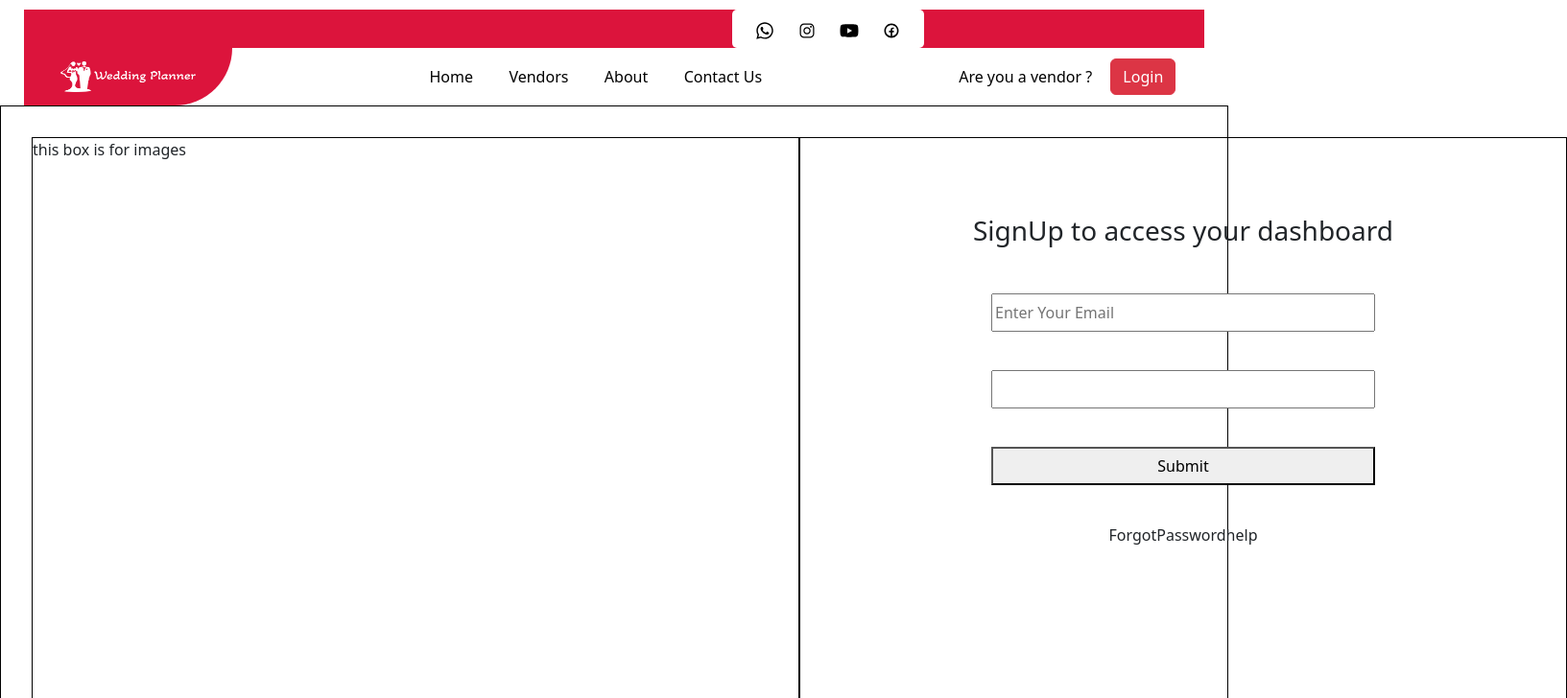
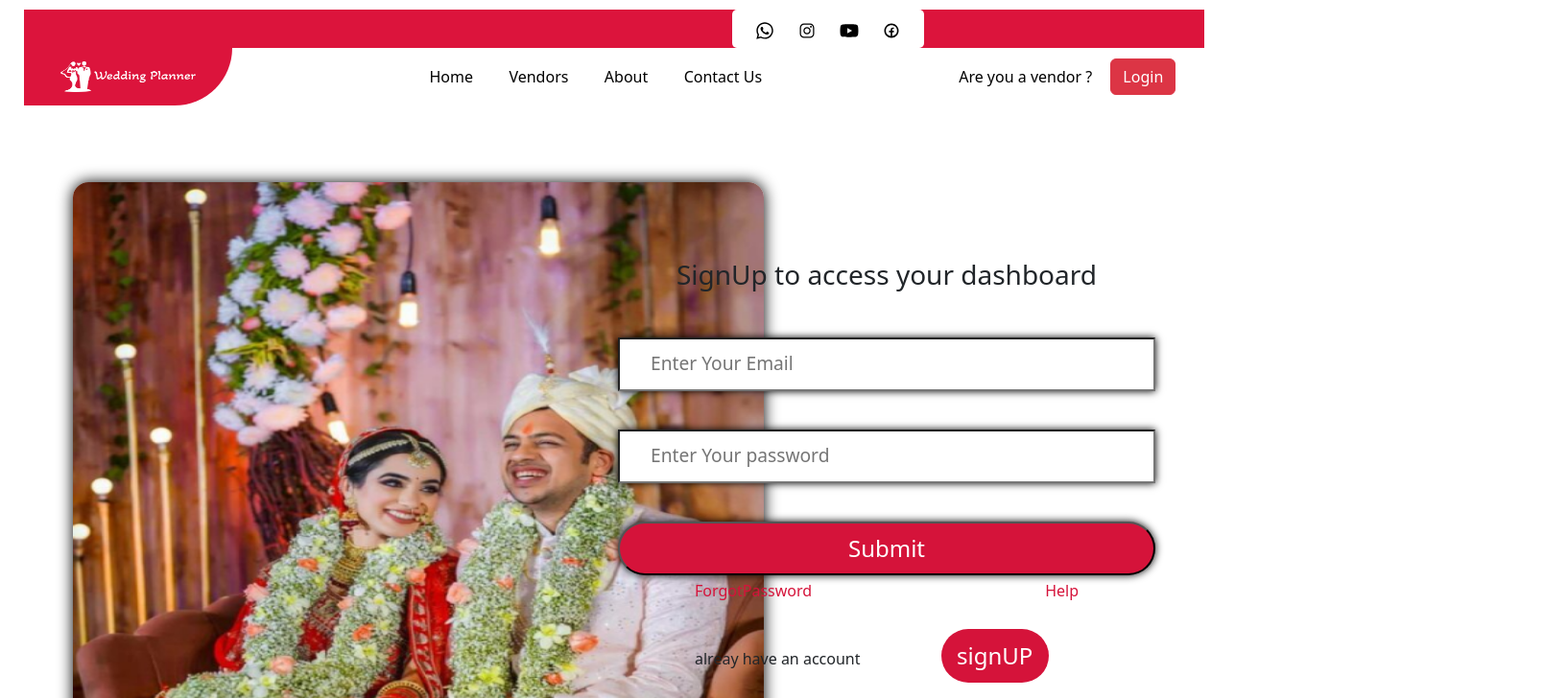
Before and after one commit to wedding-planner-05/wedding_planner, a React (Vite) app in the folder wedding-management/: page / in a window 1280 px wide. Shown: the top 728 px of the page at 96% size, 1633 px wide, since content can reach past the window. Built offline with nearby package versions, Linux system fonts and the light colour scheme.

Commit message:
vendor signUP

```diff
--- a/wedding-management/package.json
+++ b/wedding-management/package.json
@@ -12,7 +12,8 @@
   "dependencies": {
     "react": "^18.2.0",
     "react-dom": "^18.2.0",
-    "react-icons": "^5.0.1"
+    "react-icons": "^5.0.1",
+    "react-router-dom": "^6.22.3"
   },
   "devDependencies": {
     "@types/react": "^18.2.66",
--- a/wedding-management/src/App.jsx
+++ b/wedding-management/src/App.jsx
@@ -10,6 +10,7 @@ function App() {
     <>
       {/* <Home />
       <Footer/> */}
+
       <SignupVendor/>
     </>
   );
--- a/wedding-management/src/SignupVendor/SignupVendor.css
+++ b/wedding-management/src/SignupVendor/SignupVendor.css
@@ -2,13 +2,20 @@
     height:60rem;
     padding: 2rem;
     width: 100%;
-    border: 1px solid black;
+    /* border: 1px solid black; */
+    display: flex;
+    flex-wrap: wrap;
 
 }
 .boxFirst{
-    border: 1px solid black;
+    /* border: 1px solid black; */
     height: 50rem;
-    aspect-ratio: 1;
+    width: 30rem;
+    display: flex;
+    align-items: center;
+    justify-self: center;
+    flex-direction: column;
+    flex-wrap: wrap;
 }
 .forms{
     margin-top: 5rem;
@@ -17,6 +24,62 @@
     justify-content: center;
 }
 .forms input, .forms button{
-    height: 5vh;
+    height: 7vh;
+    width: 70vh;
+}
+.inputPlace::placeholder{
+    font-size: 1.2rem;
+    padding-left: 1rem;
+}
+input ,input~button{
+    box-shadow: 0 0 0.5rem black;
+}
+.forgetmail{
+    display: flex;
+    justify-content: space-between;
+    align-items: center;
+    height: 5rem;
     width: 50vh;
+    margin-top: -4rem;
 }
+.forgetmail span{
+    color: #d5133a;
+    font-weight: 500;
+}
+.forms button{
+  background-color: #d5133a;
+  border-radius: 2rem;
+  font-size: 1.5rem;
+  color: white;
+}
+.buttonss{
+    width: 7rem;
+    aspect-ratio: 2;
+    background: #d5133a;
+    color: white;
+    font-size: 1.5rem;
+    border: none;
+    border-radius: 2rem;
+    /* padding: 1rem 2rem; */
+}
+
+.signUP{
+    width: 50vh;
+    /* border: 1px solid black; */
+}
+/* .signUP button{
+    padding-left: 5rem;
+} */
+.signUP span{
+   margin-right: 5rem;
+}
+.imagesize{
+    height: 50rem;
+    aspect-ratio: 0.9;
+    border-radius: 1rem;
+    box-shadow: 0 0 1rem black;
+}
+.borders{
+    /* border: 1px solid black; */
+    margin-right: 5rem;
+}
--- a/wedding-management/src/SignupVendor/SignupVendor.jsx
+++ b/wedding-management/src/SignupVendor/SignupVendor.jsx
@@ -1,6 +1,8 @@
 import React, { useRef } from 'react';
 import Navbar from '../Components/Navbar';
 import "./SignupVendor.css";
+import Footer from '../Components/Footer';
+
 
 function SignupVendor() {
     // Creating refs for input fields
@@ -31,18 +33,20 @@ function SignupVendor() {
     return (
         <>
             <Navbar />
-            <div className='container-fluid boxcontainer d-flex justify-content-around'>
-                <div className='boxFirst'>this box is for images</div>
-                <div className='boxFirst'>
-                    <form action="" className='d-flex flex-column forms'>
+            <div className='container-fluid boxcontainer d-flex justify-content-around mt-5'>
+                <div className='boxFirst'><img src="/images/Rectangle 12.png"alt=""  className='imagesize'/></div>
+                <div className='boxFirst borders'>
+                    <form action="" className='d-flex flex-column forms' onSubmit={handleSubmit}>
                         <h3>SignUp to access your dashboard</h3>
-                        <input type="email" placeholder='Enter Your Email'/>
-                        <input type="password"/>
+                        <input type="email" placeholder='Enter Your Email' className='inputPlace p-3' />
+                        <input type="password" placeholder='Enter Your password' className='inputPlace p-3' />
                         <button type='submit'>Submit</button>
-                        <span><span>ForgotPassword</span><span>help</span></span>
+                        <div className='d-flex forgetmail'><span>ForgotPassword</span><span>Help</span></div>
                     </form>
+                    <div className='signUP'><span>alreay have an account</span> <button className='buttonss'>signUP</button></div>
                 </div>
             </div>
+            {/* <Footer/> */}
 
 
         </>
```
Also changed, not shown: wedding-management/public/images/Rectangle 12.png (added), 1 other file (tests, documents, lock files or other folders).
